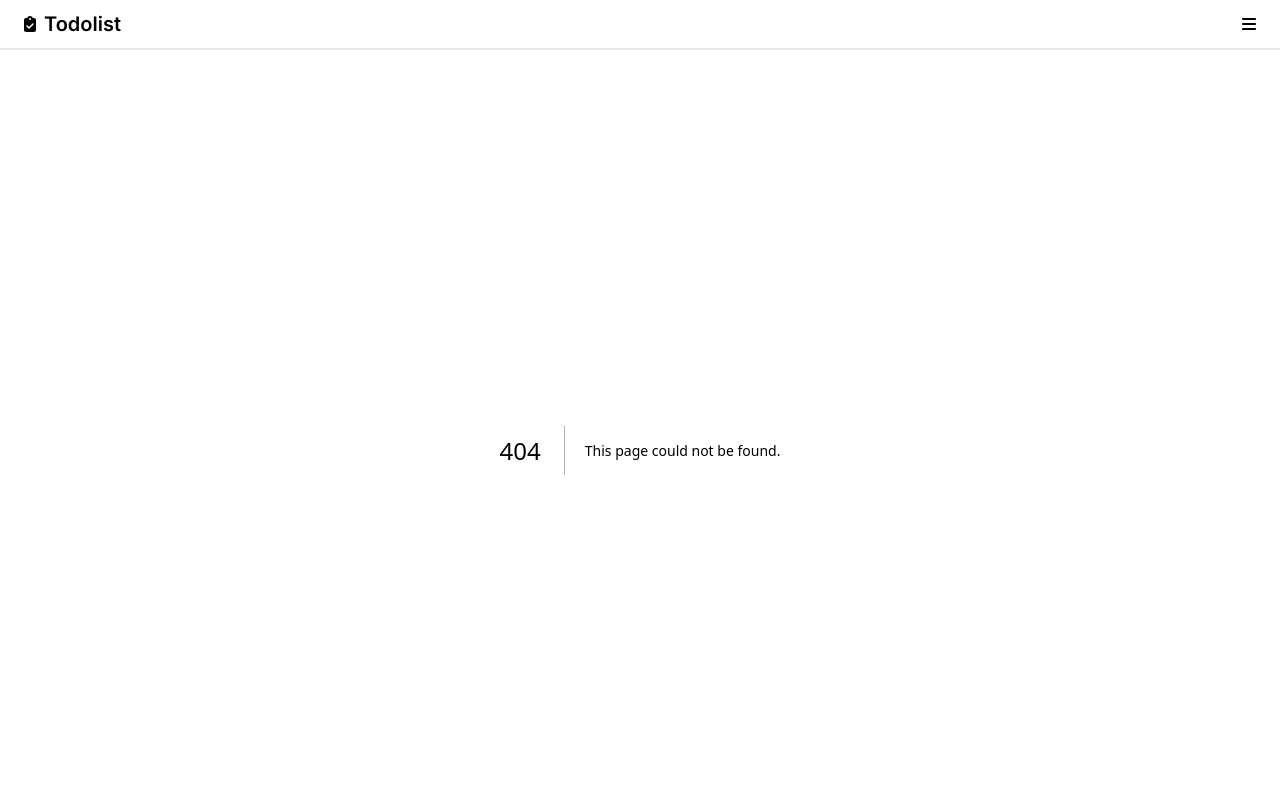
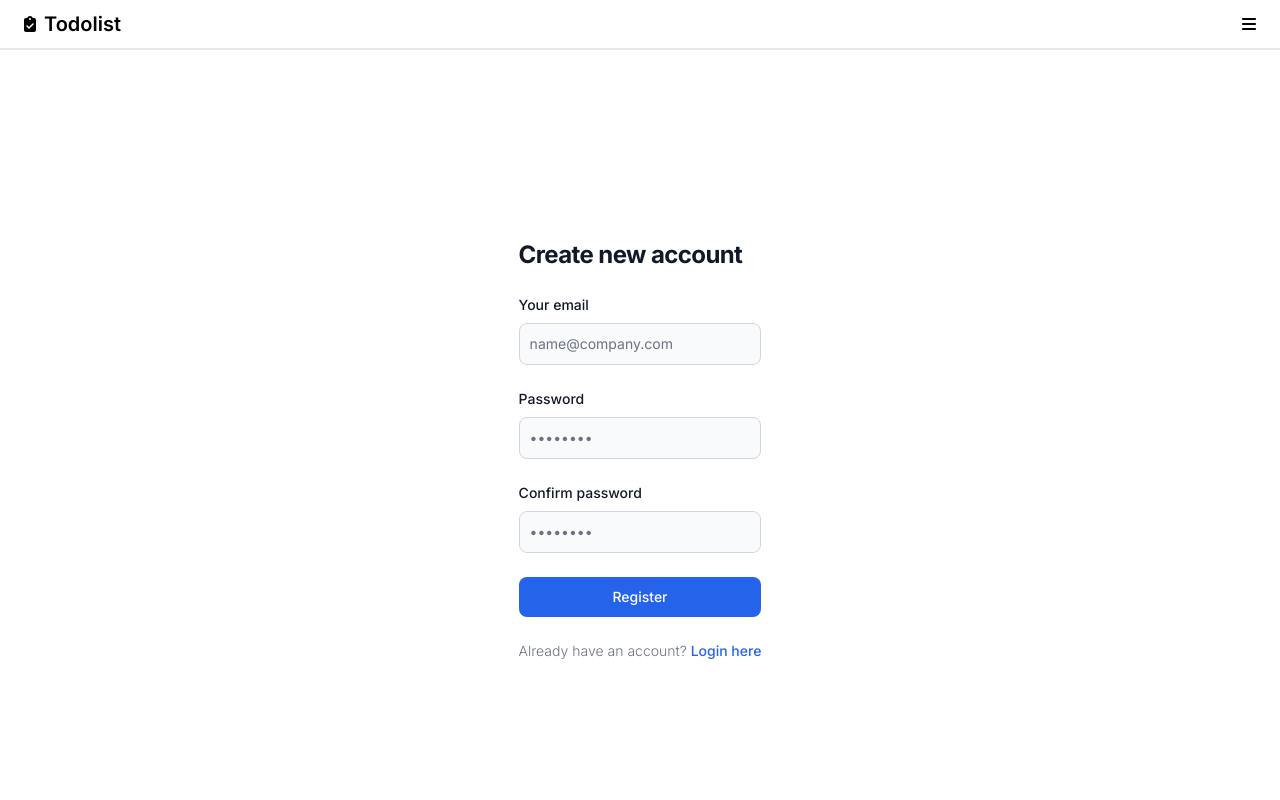
Before and after one commit to shawn8728/todolist, a Next.js app: page /register in a window 1280 px wide. Before the commit this address had no page. Shown: the top 800 px of the page. Built offline with nearby package versions, Linux system fonts and the light colour scheme.

Commit message:
Add register page

```diff
--- /dev/null
+++ b/app/register/page.jsx
@@ -0,0 +1,8 @@
+import React from 'react'
+import Register from '@/components/Register'
+
+export default function page() {
+  return (
+    <Register />
+  )
+}
--- /dev/null
+++ b/components/Register.jsx
@@ -0,0 +1,80 @@
+"use client";
+
+import React, { use } from "react";
+
+export default function Register() {
+  return (
+    <div className="flex flex-col items-center justify-center px-6 py-8 mx-auto md:h-screen lg:py-0">
+      <div className="p-6 space-y-4 md:space-y-6 sm:p-8">
+        <h1 className="text-xl font-bold leading-tight tracking-tight text-gray-900 md:text-2xl dark:text-white">
+          Create new account
+        </h1>
+        <form className="space-y-4 md:space-y-6" action="#">
+          <div>
+            <label
+              htmlFor="email"
+              className="block mb-2 text-sm font-medium text-gray-900 dark:text-white"
+            >
+              Your email
+            </label>
+            <input
+              type="email"
+              name="email"
+              id="email"
+              className="bg-gray-50 border border-gray-300 text-gray-900 sm:text-sm rounded-lg focus:ring-primary-600 focus:border-primary-600 block w-full p-2.5 dark:bg-gray-700 dark:border-gray-600 dark:placeholder-gray-400 dark:text-white dark:focus:ring-blue-500 dark:focus:border-blue-500"
+              placeholder="name@company.com"
+              required=""
+            />
+          </div>
+          <div>
+            <label
+              htmlFor="password"
+              className="block mb-2 text-sm font-medium text-gray-900 dark:text-white"
+            >
+              Password
+            </label>
+            <input
+              type="password"
+              name="password"
+              id="password"
+              placeholder="••••••••"
+              className="bg-gray-50 border border-gray-300 text-gray-900 sm:text-sm rounded-lg focus:ring-primary-600 focus:border-primary-600 block w-full p-2.5 dark:bg-gray-700 dark:border-gray-600 dark:placeholder-gray-400 dark:text-white dark:focus:ring-blue-500 dark:focus:border-blue-500"
+              required=""
+            />
+          </div>
+          <div>
+            <label
+              htmlFor="confirm-password"
+              className="block mb-2 text-sm font-medium text-gray-900 dark:text-white"
+            >
+              Confirm password
+            </label>
+            <input
+              type="confirm-password"
+              name="confirm-password"
+              id="confirm-password"
+              placeholder="••••••••"
+              className="bg-gray-50 border border-gray-300 text-gray-900 sm:text-sm rounded-lg focus:ring-primary-600 focus:border-primary-600 block w-full p-2.5 dark:bg-gray-700 dark:border-gray-600 dark:placeholder-gray-400 dark:text-white dark:focus:ring-blue-500 dark:focus:border-blue-500"
+              required=""
+            />
+          </div>
+          <button
+            type="submit"
+            className="w-full text-white bg-primary-600 hover:bg-primary-700 focus:ring-4 focus:outline-none focus:ring-primary-300 font-medium rounded-lg text-sm px-5 py-2.5 text-center dark:bg-primary-600 dark:hover:bg-primary-700 dark:focus:ring-primary-800"
+          >
+            Register
+          </button>
+          <p className="text-sm font-light text-gray-500 dark:text-gray-400">
+            Already have an account?{" "}
+            <a
+              href="/login"
+              className="font-medium text-primary-600 hover:underline dark:text-primary-500"
+            >
+              Login here
+            </a>
+          </p>
+        </form>
+      </div>
+    </div>
+  );
+}
```
